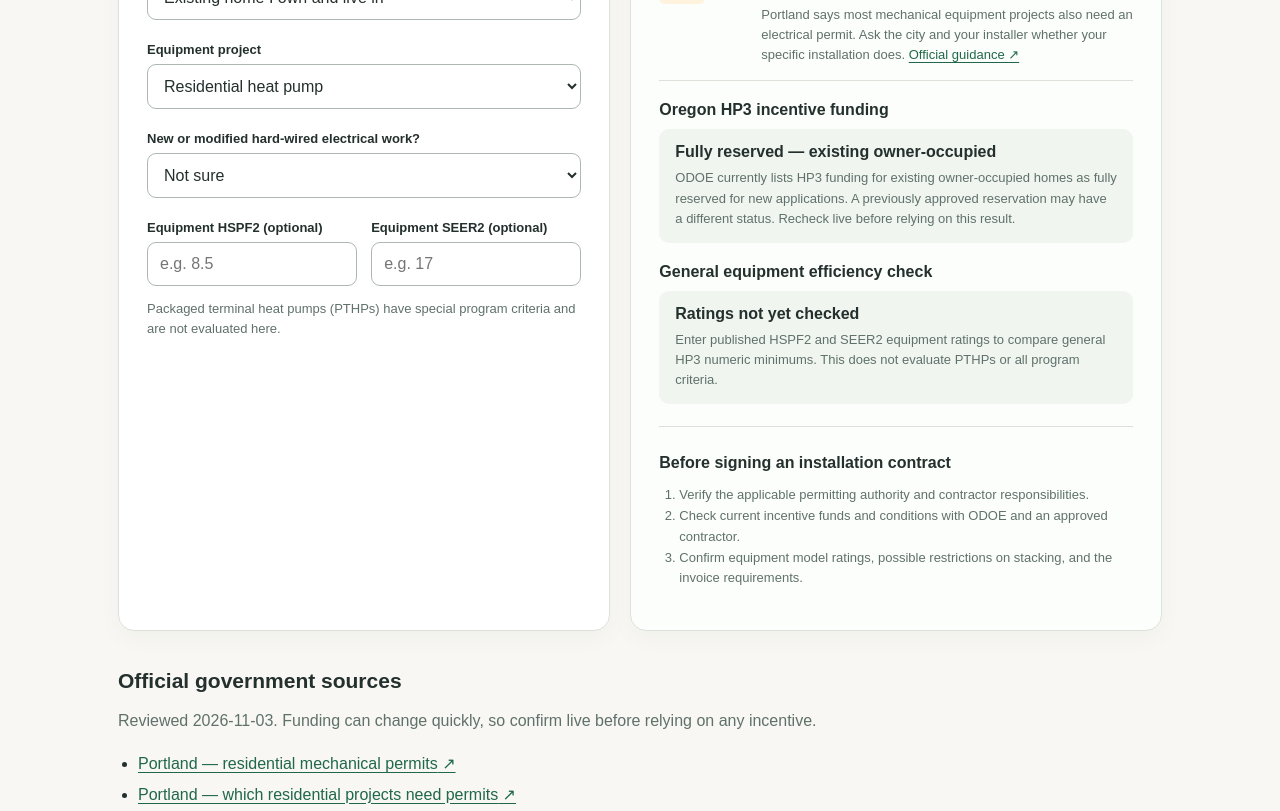
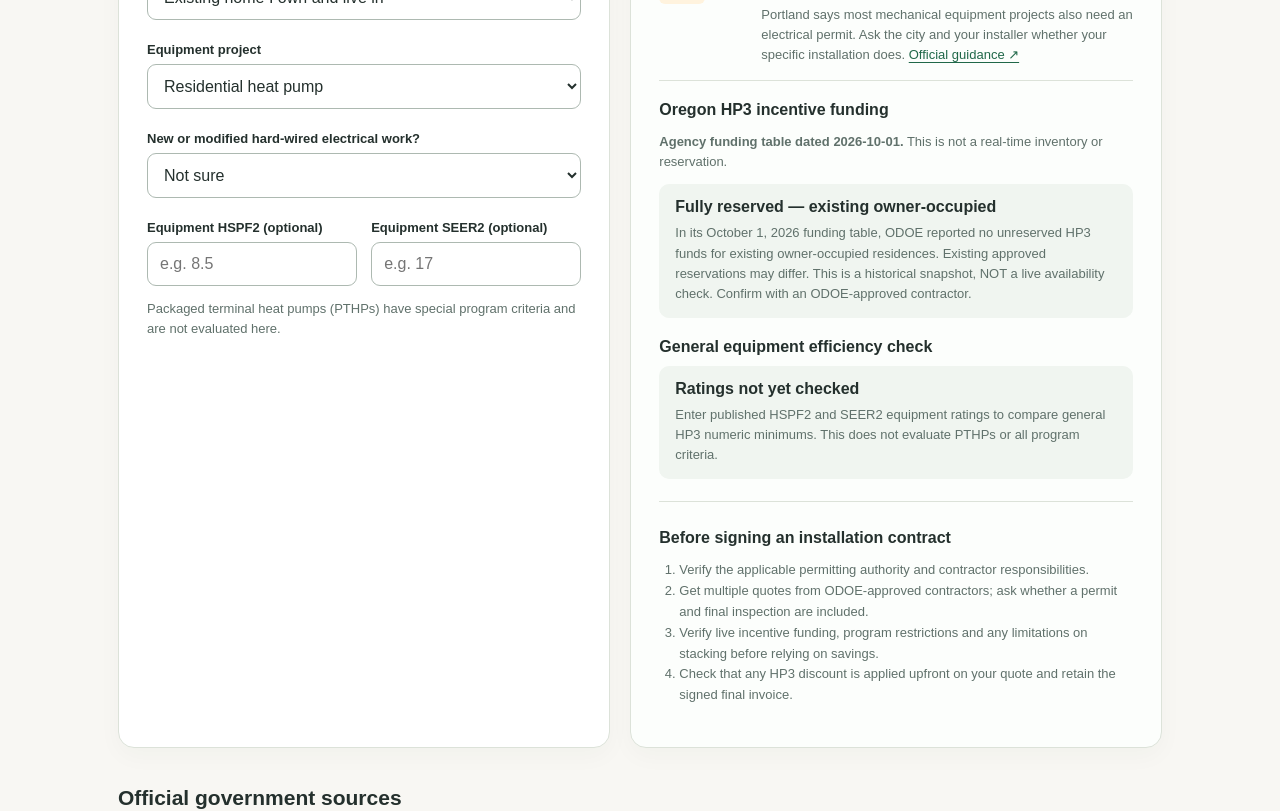
Before and after one commit to mitchmeabe/home-improvement, a Next.js app: page / in a window 1280 px wide. Shown: the part 700-1511 px from the top of the page. Built offline with nearby package versions, Linux system fonts and the light colour scheme.

Commit message:
fix: audit Portland permits and date Oregon HP3 funding claims

```diff
--- a/src/app/layout.tsx
+++ b/src/app/layout.tsx
@@ -4,6 +4,7 @@ import "./globals.css";
 export const metadata: Metadata = {
   title: "Heat Pump Project Planner | Home Improvement",
   description: "Plan Portland residential heat pump permits and investigate Oregon incentives using official sources.",
+  robots: { index: false, follow: false },
 };
 export default function RootLayout({ children }: Readonly<{ children: React.ReactNode }>) {
   return <html lang="en"><body>{children}</body></html>;
--- a/src/app/page.tsx
+++ b/src/app/page.tsx
@@ -1,7 +1,7 @@
 "use client";
 
 import { useMemo, useState } from "react";
-import { evaluateHeatPump, RULE_REVIEWED_ON, SOURCES, type Location, type Property, type Wiring, type Equipment, type Status } from "../lib/heat-pump";
+import { evaluateHeatPump, RULE_REVIEWED_ON, FUNDING_SNAPSHOT_AS_OF, SOURCES, type Location, type Property, type Wiring, type Equipment, type Status } from "../lib/heat-pump";
 
 function formatStatus(status: Status) {
   return status === "required" ? "Required" : status === "check" ? "Verify" : "Not applicable";
@@ -55,15 +55,15 @@ export default function Home() {
         {error ? <p className="warning" role="alert">{error}</p> : result ? <>
           <h3>Permits</h3>
           {result.permits.map((finding) => <div className="finding" key={finding.title}><span className={"flag " + finding.status}>{formatStatus(finding.status)}</span><div><strong>{finding.title}</strong><p>{finding.detail} <a href={finding.sourceUrl} target="_blank" rel="noreferrer">Official guidance ↗</a></p></div></div>)}
-          <h3>Oregon HP3 incentive funding</h3>
+          <h3>Oregon HP3 incentive funding</h3><p className="small"><strong>Agency funding table dated {FUNDING_SNAPSHOT_AS_OF}.</strong> This is not a real-time inventory or reservation.</p>
           <div className="notice"><b>{result.funding === "fully-reserved" ? "Fully reserved — existing owner-occupied" : result.funding === "not-applicable" ? "Outside current program scope" : "Current funding & eligibility: verify"}</b><p>{result.fundingExplanation}</p></div>
           <h3>General equipment efficiency check</h3>
           <div className="notice"><b>{result.efficiency === "meets-numeric-thresholds-only" ? "Numeric minimums met (not approval)" : result.efficiency === "below-threshold" ? "Below a general numeric minimum" : "Ratings not yet checked"}</b><p>{result.efficiencyExplanation}</p></div>
         </> : null}
-        <div className="next"><h3>Before signing an installation contract</h3><ol><li>Verify the applicable permitting authority and contractor responsibilities.</li><li>Check current incentive funds and conditions with ODOE and an approved contractor.</li><li>Confirm equipment model ratings, possible restrictions on stacking, and the invoice requirements.</li></ol></div>
+        <div className="next"><h3>Before signing an installation contract</h3><ol><li>Verify the applicable permitting authority and contractor responsibilities.</li><li>Get multiple quotes from ODOE-approved contractors; ask whether a permit and final inspection are included.</li><li>Verify live incentive funding, program restrictions and any limitations on stacking before relying on savings.</li><li>Check that any HP3 discount is applied upfront on your quote and retain the signed final invoice.</li></ol></div>
       </section>
     </div>
-    <section className="sources"><h2>Official government sources</h2><p className="muted">Reviewed {RULE_REVIEWED_ON}. Funding can change quickly, so confirm live before relying on any incentive.</p><ul>{SOURCES.map((source) => <li key={source.url}><a href={source.url} target="_blank" rel="noreferrer">{source.label} ↗</a></li>)}</ul></section>
+    <section className="sources"><h2>Official government sources</h2><p className="muted">Reviewed {RULE_REVIEWED_ON}. ODOE funding numbers last updated {FUNDING_SNAPSHOT_AS_OF}. Confirm live before relying on any incentive.</p><ul>{SOURCES.map((source) => <li key={source.url}><a href={source.url} target="_blank" rel="noreferrer">{source.label} ↗</a></li>)}</ul></section>
     <footer>Independent planning prototype. Not affiliated with Portland or the Oregon Department of Energy; does not issue permits, verify active incentive reservations or approve eligibility.</footer>
   </main>;
 }
--- a/src/lib/heat-pump.ts
+++ b/src/lib/heat-pump.ts
@@ -3,6 +3,8 @@
  * eligibility certification. Portland permit conclusions never apply elsewhere.
  */
 export const RULE_REVIEWED_ON = "2026-11-03";
+/** The agency publishes approximate available funds and its last *dated* table is Oct 1. */
+export const FUNDING_SNAPSHOT_AS_OF = "2026-10-01";
 export const SOURCES = [
   { label: "Portland — residential mechanical permits", url: "https://www.portland.gov/ppd/residential-permitting/residential-mechanical-permits" },
   { label: "Portland — which residential projects need permits", url: "https://www.portland.gov/ppd/residential-permitting/do-you-need-permit/residential-permits" },
@@ -83,10 +85,10 @@ export function evaluateHeatPump(input: ProjectInput): ProjectResult {
     fundingExplanation = "Location or property classification is not established. Check eligibility and current state funding with Oregon ODOE and an approved contractor.";
   } else if (input.property === "existing-owner-occupied") {
     funding = "fully-reserved";
-    fundingExplanation = "ODOE currently lists HP3 funding for existing owner-occupied homes as fully reserved for new applications. A previously approved reservation may have a different status. Recheck live before relying on this result.";
+    fundingExplanation = "In its October 1, 2026 funding table, ODOE reported no unreserved HP3 funds for existing owner-occupied residences. Existing approved reservations may differ. This is a historical snapshot, NOT a live availability check. Confirm with an ODOE-approved contractor.";
   } else {
     funding = "verify-live";
-    fundingExplanation = "ODOE lists existing rentals and eligible new construction as possible HP3 categories, but funds, approval, contractor eligibility and all other conditions must be confirmed live.";
+    fundingExplanation = "ODOE listed funds for eligible rental properties and new residential construction in its October 1, 2026 table. That inventory is historical. Only an ODOE-approved contractor can confirm current application details, and availability is not guaranteed.";
   }
 
   let efficiency: EfficiencyStatus = "unknown";
```
Also changed, not shown: 3 other files (tests, documents, lock files or other folders).
